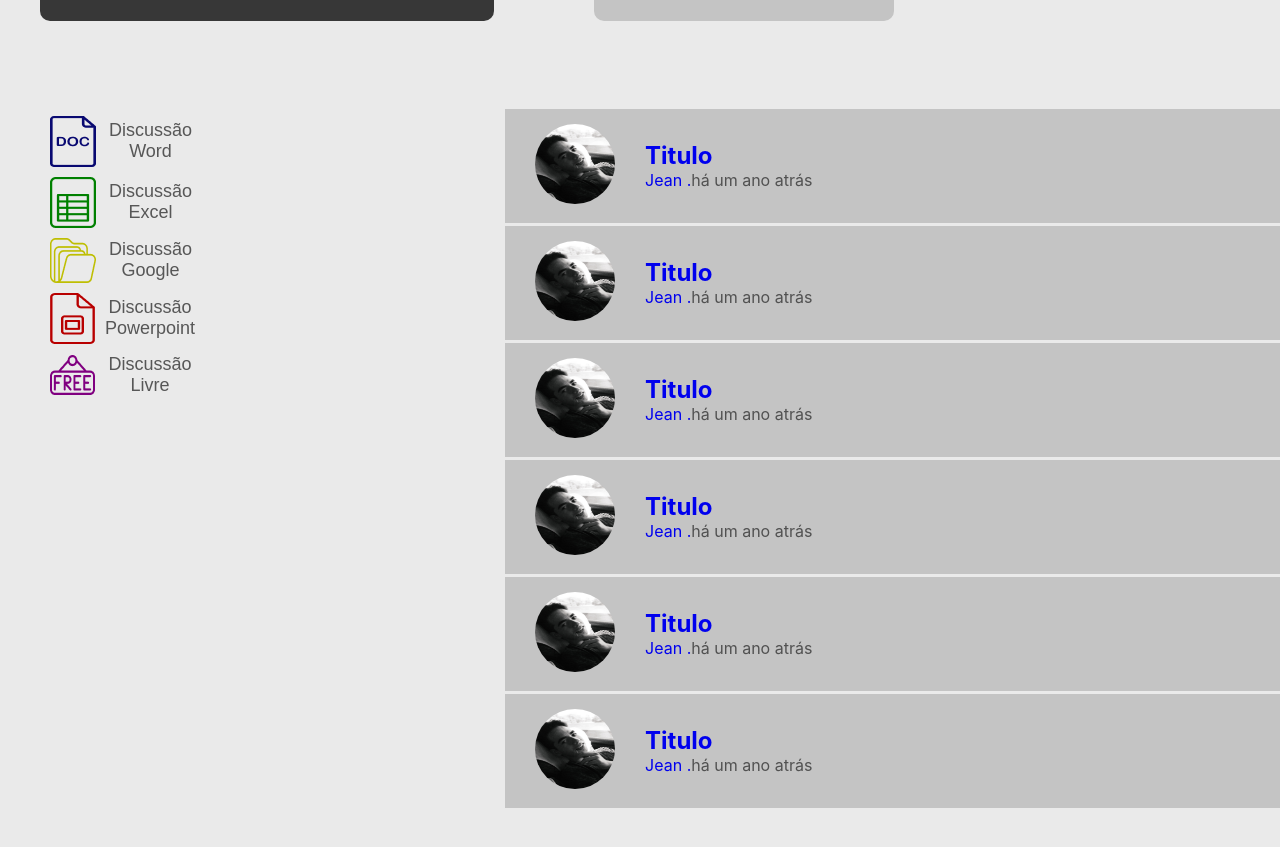
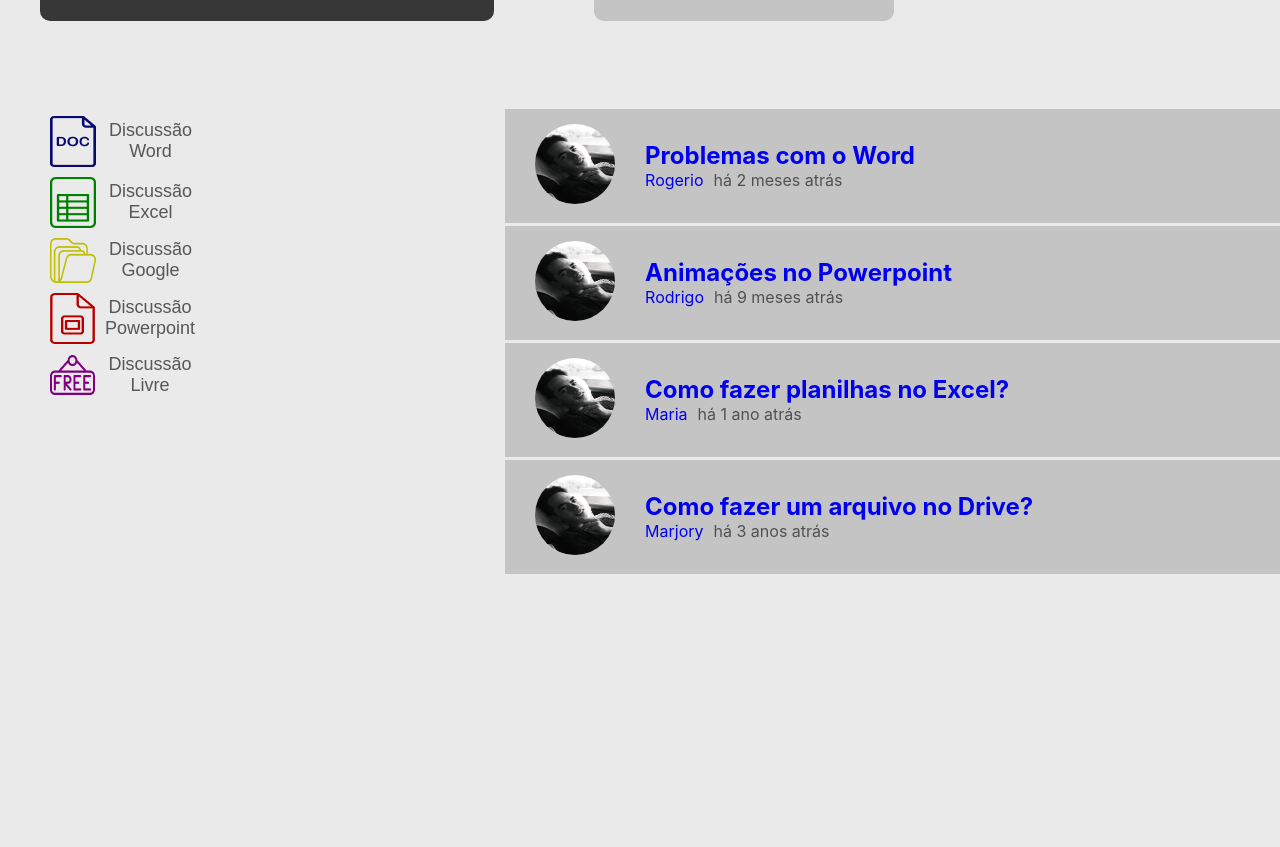
Before and after one commit to JeanRojasD/React-NA, a React (Create React App) app: page /forum in a window 1280 px wide. Shown: the part 577-1424 px from the top of the page. Built offline with nearby package versions, Linux system fonts and the light colour scheme.

Commit message:
json + list

```diff
--- a/src/components/Forum-posts/index.jsx
+++ b/src/components/Forum-posts/index.jsx
@@ -1,17 +1,14 @@
 import React from 'react'
 import Posts from '../Posts'
-import './index.css'
 import jean from '../../assets/images/jean.png'
+import contentposts from '../../data/posts.json'
 
 function Forumposts(){
     return(
         <div className="posts-margin">
-            <Posts img={jean} title="Titulo" name="Jean" year="há um ano atrás" number="30"  />
-            <Posts img={jean} title="Titulo" name="Jean" year="há um ano atrás" number="30"  />
-            <Posts img={jean} title="Titulo" name="Jean" year="há um ano atrás" number="30"  />
-            <Posts img={jean} title="Titulo" name="Jean" year="há um ano atrás" number="30"  />
-            <Posts img={jean} title="Titulo" name="Jean" year="há um ano atrás" number="30"  />
-            <Posts img={jean} title="Titulo" name="Jean" year="há um ano atrás" number="30"  />
+            {contentposts.map((contentposts, index) =>
+                    <li key={index}><Posts img={jean} title={contentposts.title} name={contentposts.name} year={contentposts.year} number={contentposts.number}/></li>
+                )}
         </div>
     );
 }
--- a/src/components/Posts/index.css
+++ b/src/components/Posts/index.css
@@ -30,6 +30,7 @@
 
 .posts-year{
     color:#515151;
+    margin-left: 10px;
 }
 .posts-image{
     width: 80px;
--- a/src/components/Posts/index.jsx
+++ b/src/components/Posts/index.jsx
@@ -10,7 +10,7 @@ function Posts(props){
                 <div className="posts-information">
                     <h2>{props.title}</h2>
                     <div className="posts-text">
-                        <p>{props.name} .</p>
+                        <p>{props.name}</p>
                         <p className="posts-year">{props.year}</p>
                     </div>
                 </div>
--- /dev/null
+++ b/src/data/posts.json
@@ -0,0 +1,30 @@
+[
+    {
+        "post": 1,
+        "title":"Problemas com o Word",
+        "name":"Rogerio",
+        "year":"há 2 meses atrás",
+        "number": "10"
+    },
+    {
+        "post": 2,
+        "title":"Animações no Powerpoint",
+        "name":"Rodrigo",
+        "year":"há 9 meses atrás",
+        "number": "15"
+    },
+    {
+        "post": 3,
+        "title":"Como fazer planilhas no Excel?",
+        "name":"Maria",
+        "year":"há 1 ano atrás",
+        "number": "25"
+    },
+    {
+        "post": 4,
+        "title":"Como fazer um arquivo no Drive?",
+        "name":"Marjory",
+        "year":"há 3 anos atrás",
+        "number": "5"
+    }
+]
```
Also changed, not shown: src/components/Forum-posts/index.css (deleted).
